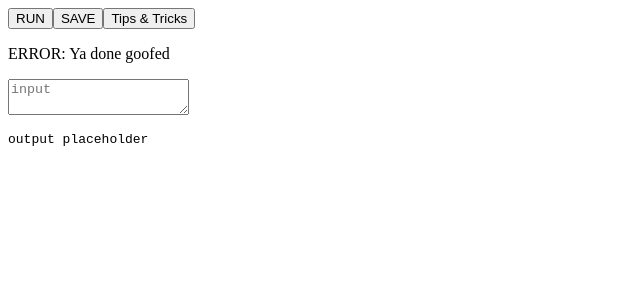
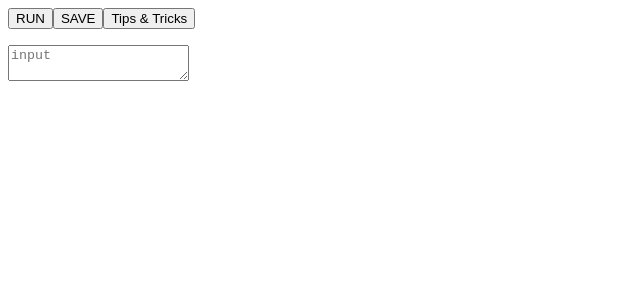
Before and after one commit to murtyjones/kiwi_compute, a React (Create React App) app: page / in a window 1280 px wide. Shown: the top 300 px of the page, without its empty margins (0-640 px from the left). Built offline with nearby package versions, Linux system fonts and the light colour scheme.

Commit message:
initial editor working in react components

```diff
--- a/src/Components/ButtonRun.js
+++ b/src/Components/ButtonRun.js
@@ -7,8 +7,9 @@ class ButtonRun extends React.Component {
   }
 
   render() {
+    const { runCode } = this.props;
     return (
-      <button onClick={() => this.runCode()}>
+      <button onClick={runCode}>
         RUN
       </button>
     )
--- a/src/Components/ErrorMessage.js
+++ b/src/Components/ErrorMessage.js
@@ -3,7 +3,11 @@ const React = require('react');
 class ErrorMessage extends React.Component {
   render() {
     return (
-      <p>ERROR: {this.props.msg}</p>
+      this.props.msg ? (
+        <p>ERROR: {this.props.msg}</p>
+      ) : (
+        <p></p>
+      )
     )
   }
 }
--- a/src/Components/Header.js
+++ b/src/Components/Header.js
@@ -5,9 +5,12 @@ const Tips = require('./ButtonTips');
 
 class Header extends React.Component {
   render() {
+    const { runCode } = this.props;
     return (
       <div>
-        <Run />
+        <Run
+          runCode={runCode}
+        />
         <Save />
         <Tips />
       </div>
--- a/src/Components/InputArea.js
+++ b/src/Components/InputArea.js
@@ -4,7 +4,9 @@ class InputArea extends React.Component {
 
   render() {
     return (
-      <textarea placeholder="input"></textarea>
+      <textarea placeholder="input" onChange={this.props.inputUpdate}>
+        { this.props.editorInput }
+      </textarea>
     )
   }
 }
--- a/src/Components/OutputArea.js
+++ b/src/Components/OutputArea.js
@@ -1,10 +1,10 @@
 const React = require('react');
 
 class OutputArea extends React.Component {
-
   render() {
+    const { editorOutput } = this.props;
     return (
-      <pre className="output">output placeholder</pre>
+      <pre className="output">{ editorOutput }</pre>
     )
   }
 }
--- a/src/Components/SkulptIO.js
+++ b/src/Components/SkulptIO.js
@@ -1,17 +1,20 @@
 const React = require('react');
 const ErrorMessage = require('./ErrorMessage');
-const Input = require('./InputArea');
-const Output = require('./OutputArea');
+const InputArea = require('./InputArea');
+const OutputArea = require('./OutputArea');
 
 class SkulptIO extends React.Component {
-
   render() {
+    const { editorInput, editorOutput, inputUpdate, errorMsg } = this.props;
     return (
       <div>
-        <ErrorMessage msg="Ya done goofed"/>
-        <Input />
-        <Output
-          msg="this.props.output ? this.props.output : placeholder output"
+        <ErrorMessage msg={errorMsg} />
+        <InputArea
+          editorInput={editorInput}
+          inputUpdate={inputUpdate}
+        />
+        <OutputArea
+          editorOutput={editorOutput}
         />
       </div>
     )
--- a/src/Layouts/CodeEditor.js
+++ b/src/Layouts/CodeEditor.js
@@ -8,22 +8,60 @@ import React from 'react';
 import Radium from 'radium';
 import skulpt from 'skulpt';
 
-const Header = require('../Components/Header');
-const SkulptIO = require('../Components/SkulptIO');
+import Header from '../Components/Header';
+import SkulptIO from '../Components/SkulptIO';
 
 class CodeEditor extends React.Component {
   constructor(props) {
     super(props);
     this.state = {
+      editorInput: '',
+      editorOutput: '',
+      errorMsg: '',
+    };
+  }
 
-    };
+  handleEditorChange = (event) => {
+    this.setState({editorInput: event.target.value});
+  }
+
+  codeOutput = (text) => {
+    if (text.length > 1) {
+      this.setState({editorOutput: text});
+    }
+  }
+
+  builtinRead = (x) => {
+    if (skulpt.builtinFiles === undefined || skulpt.builtinFiles["files"][x] === undefined)
+      throw "File not found: '" + x + "'";
+    return skulpt.builtinFiles["files"][x];
+  }
+
+  runCode = () => {
+    const programToRun = this.state.editorInput;
+    skulpt.canvas = "mycanvas";
+    skulpt.pre = "output";
+    skulpt.configure({output:this.codeOutput, read:this.builtinRead});
+    try {
+      eval(skulpt.importMainWithBody("<stdin>", false, programToRun));
+    }
+    catch(e) {
+      this.setState({errorMsg: e.toString()});
+    }
   }
 
   render() {
     return (
-      <div className="kiwi">
-        <Header />
-        <SkulptIO />
+      <div>
+        <Header
+          runCode={this.runCode}
+        />
+        <SkulptIO
+          editorInput={this.state.editorInput}
+          editorOutput={this.state.editorOutput}
+          inputUpdate={this.handleEditorChange}
+          errorMsg={this.state.errorMsg}
+        />
       </div>
     );
   }
```
Also changed, not shown: src/Components/Kiwi.js (deleted, +0 -16 lines), 1 other file (tests, documents, lock files or other folders).
